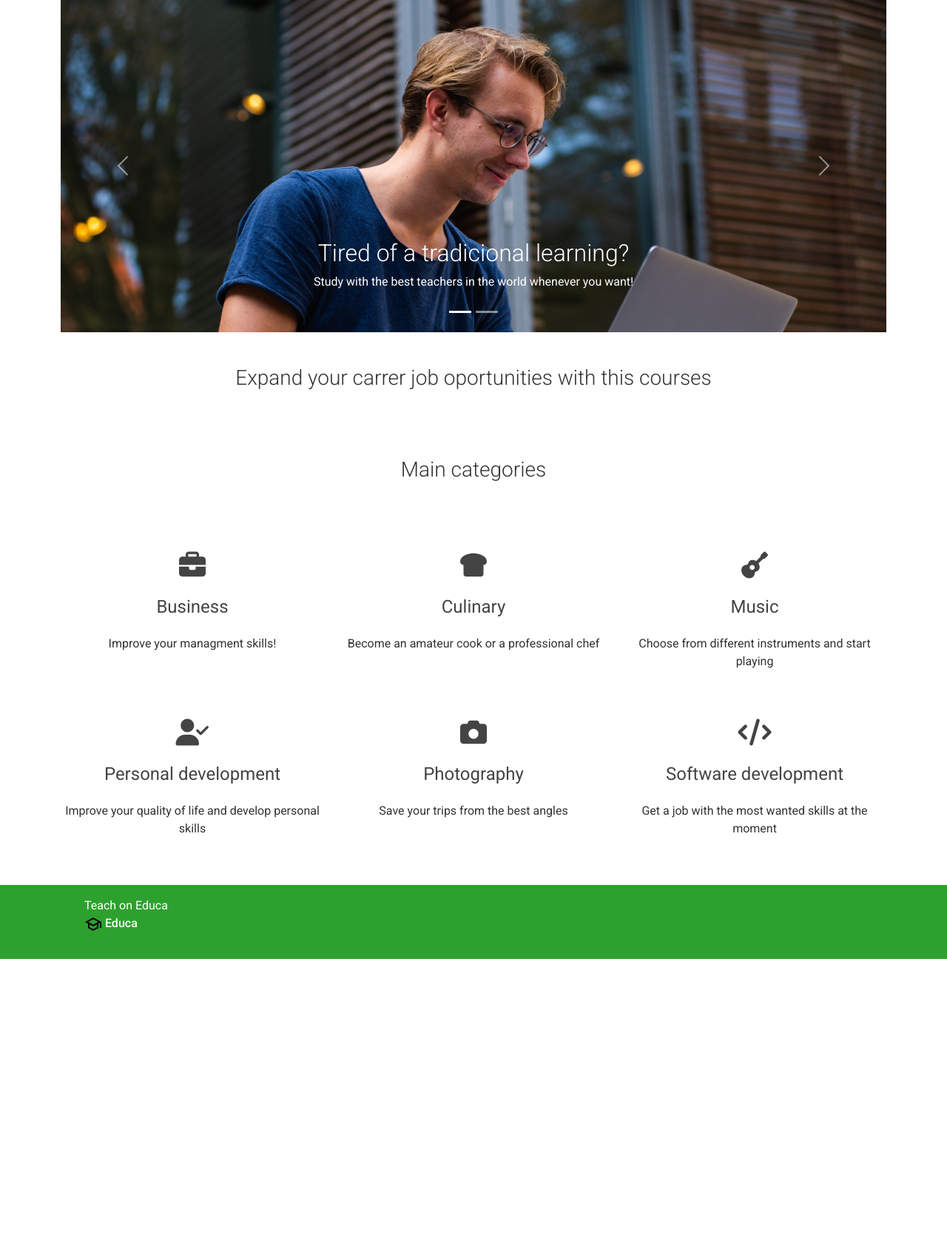
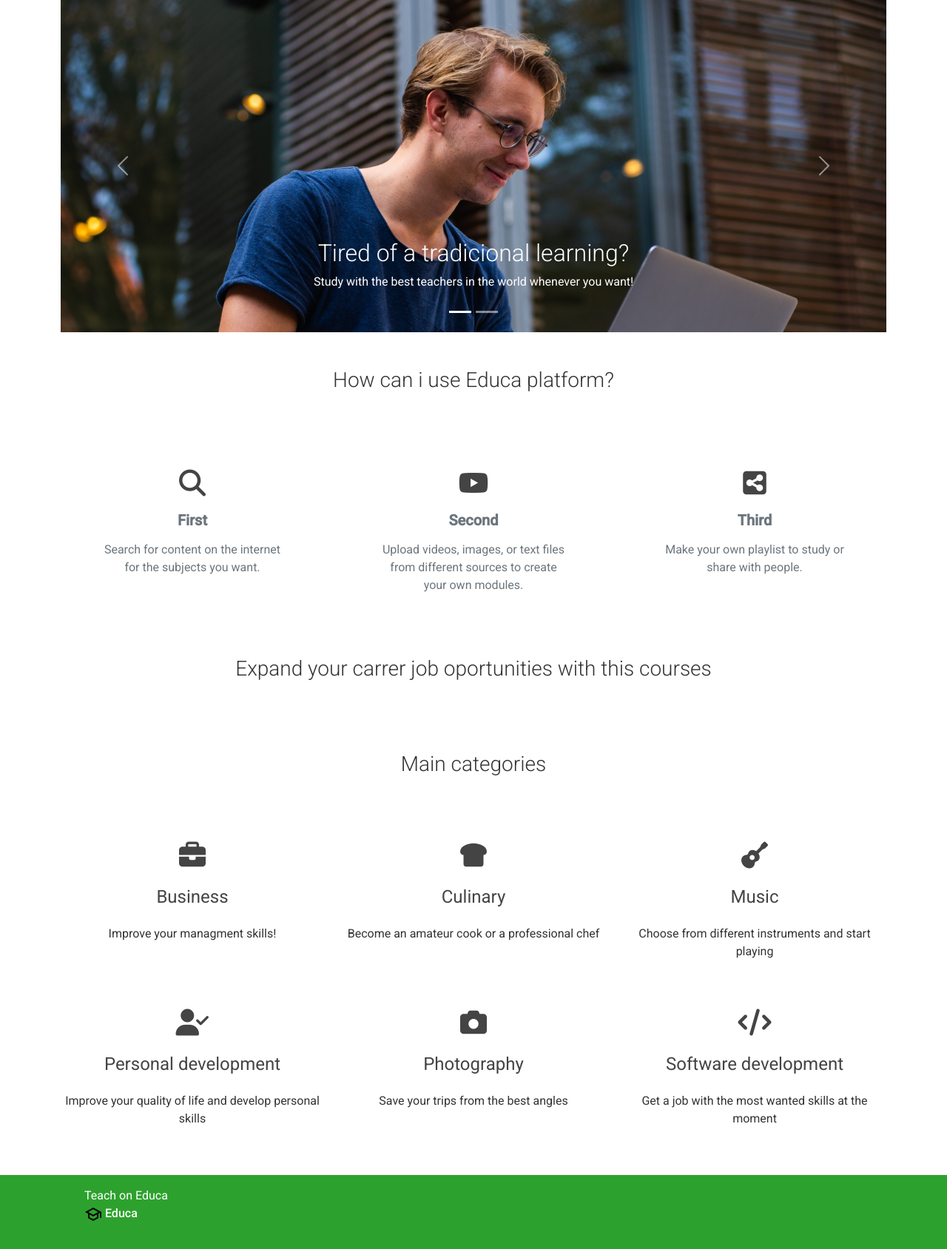
Before and after one commit to STEFANOVIVAS/Educa, a Django app: page / in a window 1280 px wide. Shown: the part 57-1745 px from the top of the page at 74% size. Before the commit the page ends 1353 px from the top, so only its background shows below. Run offline with Django 3.2, Linux system fonts and the light colour scheme; data that the repository does not hold is empty; parts of the project's set-up code (start-up, migrations or seed data) failed here and were passed over; some libraries are stand-ins or nearby versions.

Commit message:
Inserting how educa works section in the main page

```diff
--- a/courses/static/css/base.css
+++ b/courses/static/css/base.css
@@ -34,10 +34,18 @@ a.logo-link {
 /* Subjects box */
 
 h3.main-title {
-    text-align: center;
-    margin-top: 45px;
+    text-align:center;
+    margin-top: 35px;
     margin-bottom: 45px;
+    padding:13px;
 
+}
+
+h3.sub-title {
+    text-align:center;
+    margin-top: 25px;
+    margin-bottom: 25px;
+    padding:13px;
 }
 
 
@@ -65,6 +73,18 @@ h3.main-title {
     color:#444
 }
 
+.educa-card i {
+    font-size: 36px;
+    margin-bottom: 20px;
+    color:#444
+}
+
+.educa-card {
+    text-align: center;
+    margin-top: 30px;
+}
+
+
 .card-photo {
     width: 250px;
     height: 180px;
@@ -73,6 +93,12 @@ h3.main-title {
 .card-grid {
     width: 260px;
     height: 320px;
+
+}
+
+.card-grid-how-works {
+    width: 280px;
+    height: 250px;
 
 }
 
@@ -279,6 +305,7 @@ h1 {
     background:#333;
     color: #fff;
     font-family:'Roboto', sans-serif;
+    height:30%;
 }
 
 .contents ul {
--- a/courses/templates/courses/course/main.html
+++ b/courses/templates/courses/course/main.html
@@ -43,6 +43,38 @@
     </button>
   </div>
 </div>
+<!--How it works-->
+<section id="how-works">
+  <div class="container">
+    <div class="row justify-content-around">
+      <div class="col-12" id="title-how-works">
+        <h3 class="main-title">How can i use Educa platform?</h3>
+      </div>
+      <div class="card col-md-3 border-0 card-grid-how-works p-0">
+        <div class="card-body text-secondary educa-card">
+          <i class="fas fa-search"></i>
+          <h5 class="card-title mb-3 fw-bold">First</h5>
+          <p class="card-text">Search for content on the internet for the subjects you want.</p>
+        </div>
+      </div>
+      <div class="card col-md-3 border-0 card-grid-how-works p-0">
+        <div class="card-body text-secondary educa-card">
+          <i class="fab fa-youtube"></i>
+          <h5 class="card-title mb-3 fw-bold">Second</h5>
+          <p class="card-text">Upload videos, images, or text files from different sources to create your own modules.</p>
+        </div>
+      </div>
+      <div class="card col-md-3 border-0 card-grid-how-works p-0">
+        <div class="card-body text-secondary educa-card">
+          <i class="fas fa-share-alt-square"></i>
+          <h5 class="card-title mb-3 fw-bold">Third</h5>
+          <p class="card-text">Make your own playlist to study or share with people.</p>
+        </div>
+      </div>
+    </div>
+  </div>
+</section>
+
 <!--Courses-->
 <section id="courses">
   <div class="container">
@@ -80,7 +112,7 @@
   <div class="container">
     <div class="row mb-5">
       <div class="col-12">
-        <h3 class="main-title"> Main categories</h3>
+        <h3 class="sub-title"> Main categories</h3>
       </div>
 
       <div class="col-md-4 subject-box business">
```
Also changed, not shown: courses/templates/courses/course/list.html (+32 -4 lines).
